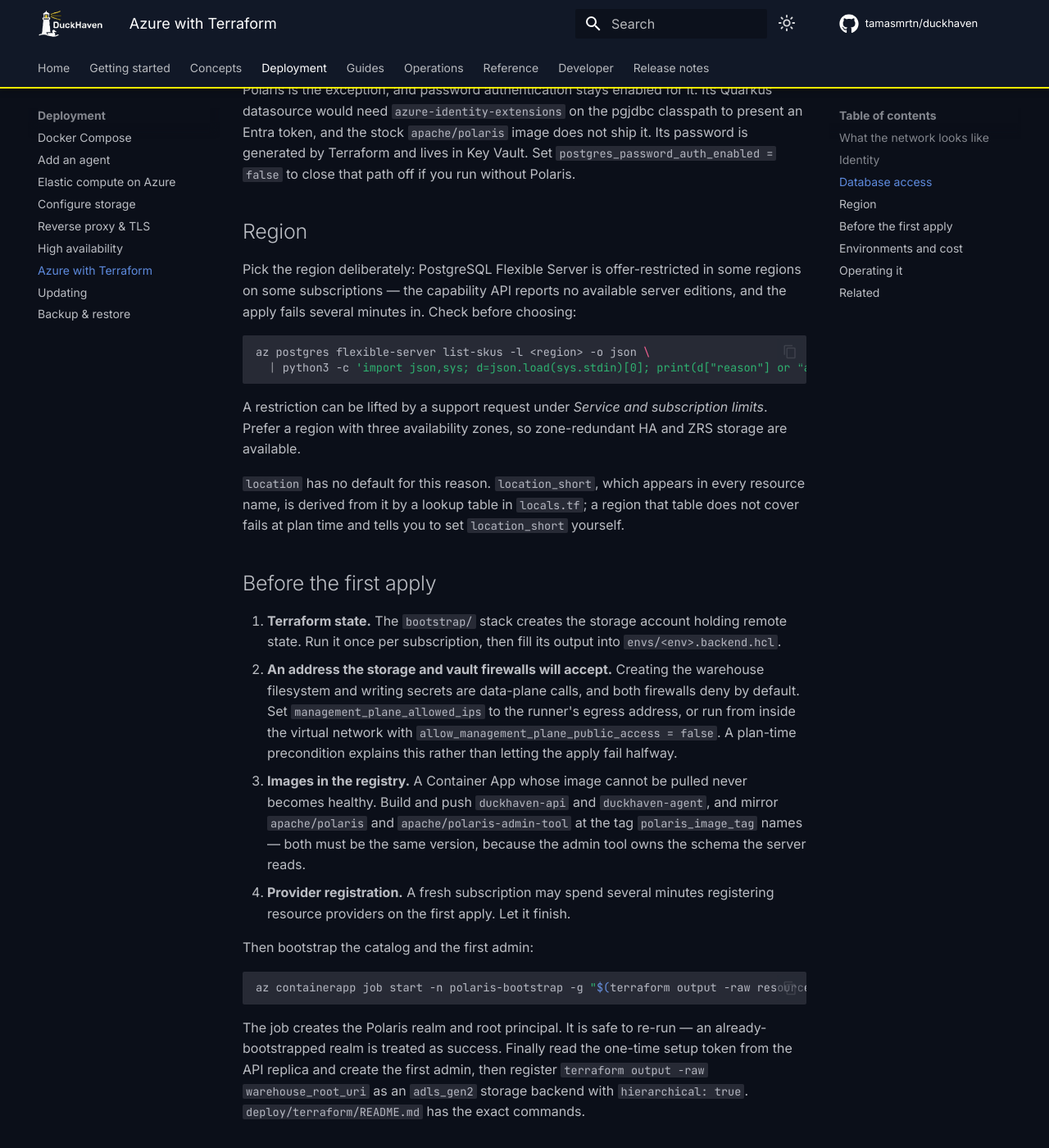
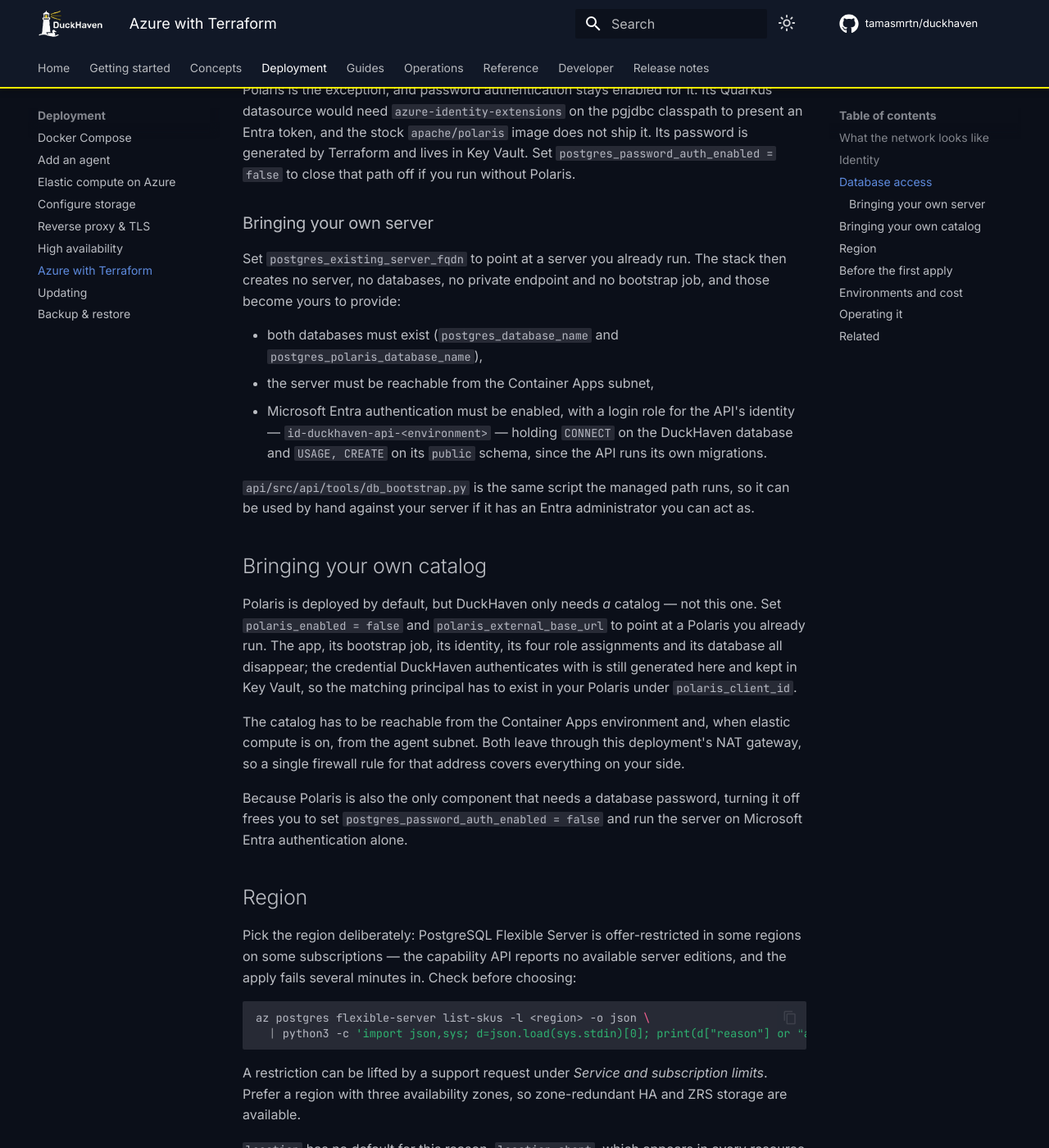
Before and after one commit to tamasmrtn/duckhaven, an MkDocs documentation site: the page built from docs/deployment/azure-terraform.md, in a window 1280 px wide and 1400 px high, scrolled down 3162 px. Shown: the whole window at 82% size. Built offline with MkDocs 1.6.1 and Material for MkDocs 9.7.7, drawn with Linux system fonts in a browser that asks for light colours; comment, search, counter and statistics services are not loaded.

Commit message:
Make Polaris and Postgres bring-your-own
A blueprint that always creates both has nothing to offer someone who
already runs a catalog or a database server. polaris_enabled = false
plus polaris_external_base_url removes the app, its job, its identity,
its role assignments and its database; postgres_existing_server_fqdn
removes the server, its databases, its private endpoint and the role
bootstrap.

Everything downstream reads local.postgres_fqdn and the database-name
locals rather than the resources, so bringing your own changes what
those resolve to and nothing else.

Three smaller corrections along the way. agent_result_port was a
variable whose own description admitted the agent binds 8001
unconditionally, so it could only ever break the NSG rule -- now a
local. The Postgres standby zone was hardcoded to "2" while the primary
zone was configurable, which collide the moment anyone changes it; it is
derived now. And the admin login is omitted entirely when password auth
is off, which is what the provider requires.

```diff
--- a/docs/deployment/azure-terraform.md
+++ b/docs/deployment/azure-terraform.md
@@ -125,6 +125,40 @@
 `postgres_password_auth_enabled = false` to close that path off if you run without
 Polaris.
 
+### Bringing your own server
+
+Set `postgres_existing_server_fqdn` to point at a server you already run. The stack then
+creates no server, no databases, no private endpoint and no bootstrap job, and those
+become yours to provide:
+
+- both databases must exist (`postgres_database_name` and
+  `postgres_polaris_database_name`),
+- the server must be reachable from the Container Apps subnet,
+- Microsoft Entra authentication must be enabled, with a login role for the API's
+  identity — `id-duckhaven-api-<environment>` — holding `CONNECT` on the DuckHaven
+  database and `USAGE, CREATE` on its `public` schema, since the API runs its own
+  migrations.
+
+`api/src/api/tools/db_bootstrap.py` is the same script the managed path runs, so it can
+be used by hand against your server if it has an Entra administrator you can act as.
+
+## Bringing your own catalog
+
+Polaris is deployed by default, but DuckHaven only needs *a* catalog — not this one.
+Set `polaris_enabled = false` and `polaris_external_base_url` to point at a Polaris you
+already run. The app, its bootstrap job, its identity, its four role assignments and its
+database all disappear; the credential DuckHaven authenticates with is still generated
+here and kept in Key Vault, so the matching principal has to exist in your Polaris under
+`polaris_client_id`.
+
+The catalog has to be reachable from the Container Apps environment and, when elastic
+compute is on, from the agent subnet. Both leave through this deployment's NAT gateway,
+so a single firewall rule for that address covers everything on your side.
+
+Because Polaris is also the only component that needs a database password, turning it
+off frees you to set `postgres_password_auth_enabled = false` and run the server on
+Microsoft Entra authentication alone.
+
 ## Region
 
 Pick the region deliberately: PostgreSQL Flexible Server is offer-restricted in some
```
Also changed, not shown: 10 other files.
